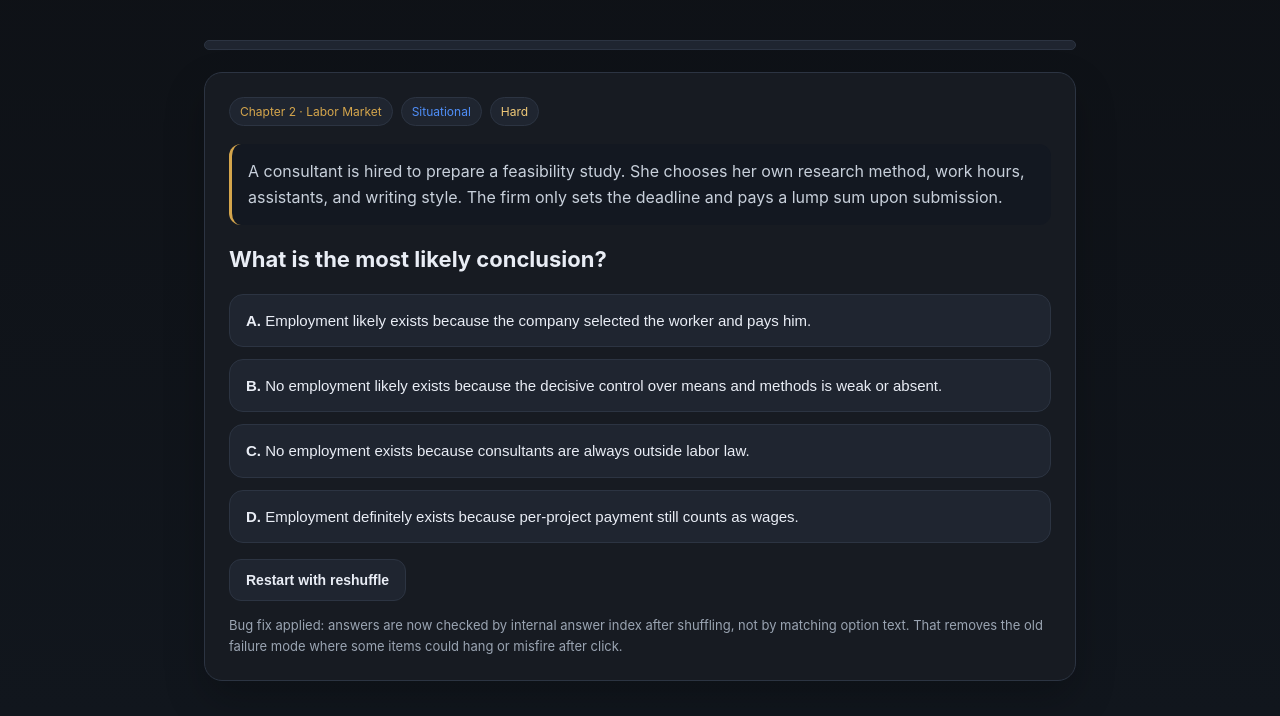
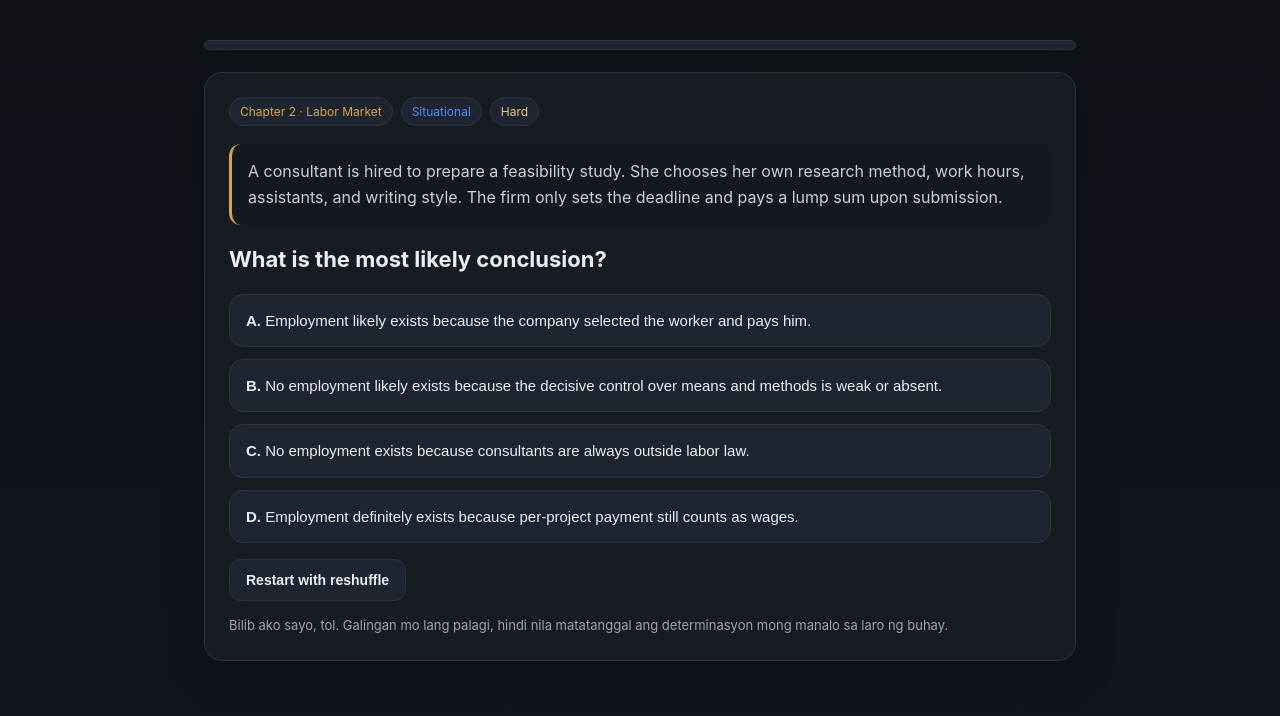
Before and after one commit to nrdtesting/revlabor, a plain HTML site: page index.html in a window 1280 px wide. Shown: the part 84-800 px from the top of the page. Drawn offline with Linux system fonts and the light colour scheme.

Commit message:
Add files via upload

```diff
--- a/index.html
+++ b/index.html
@@ -107,7 +107,7 @@ body{
       <button class="btn primary" id="nextBtn" style="display:none">Next question</button>
       <button class="btn secondary" id="restartBtn">Restart with reshuffle</button>
     </div>
-    <div class="note">Bug fix applied: answers are now checked by internal answer index after shuffling, not by matching option text. That removes the old failure mode where some items could hang or misfire after click.</div>
+    <div class="note">Bilib ako sayo, tol. Galingan mo lang palagi, hindi nila matatanggal ang determinasyon mong manalo sa laro ng buhay.</div>
   </div>
 
   <div class="card summary" id="summary">
```
